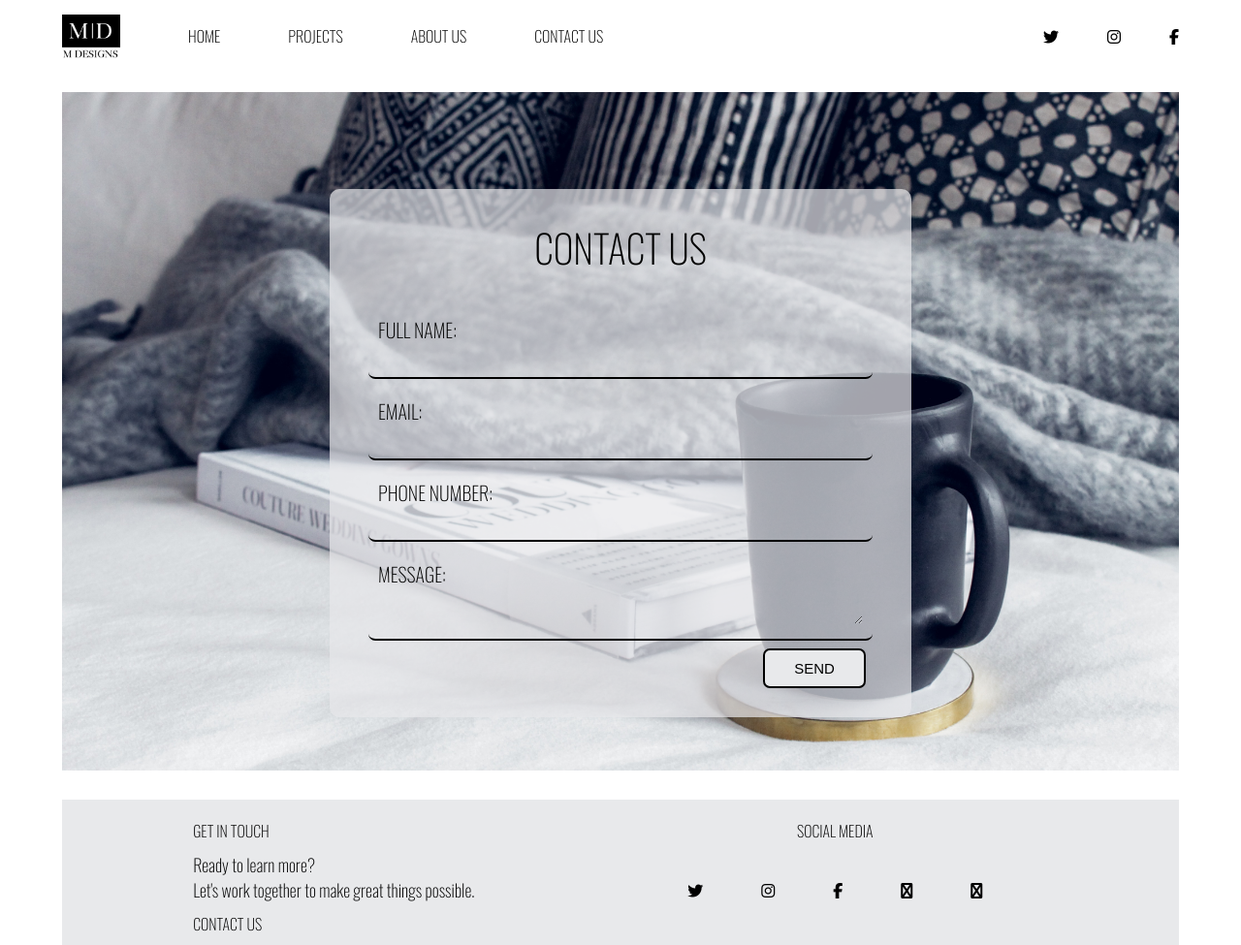
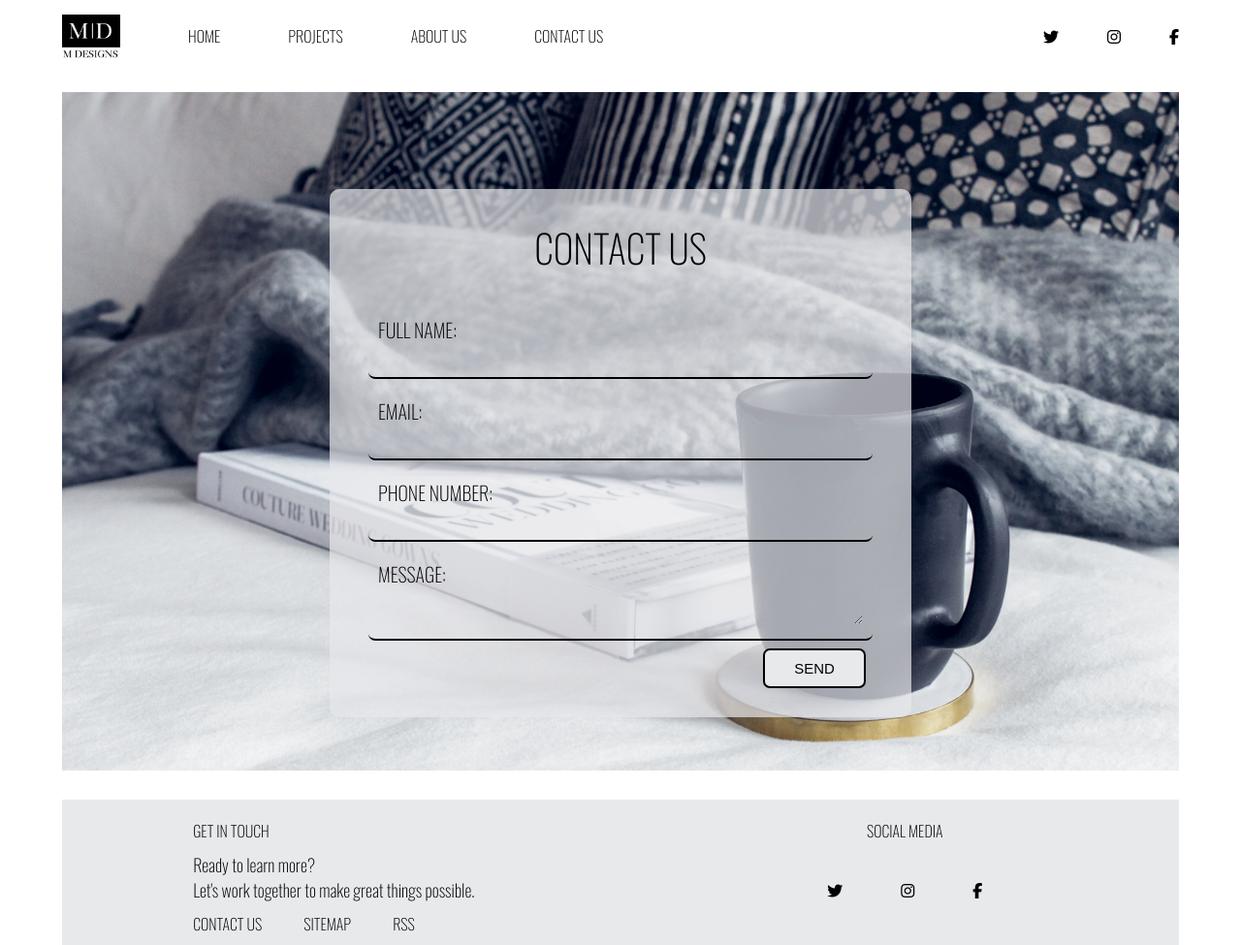
Before and after one commit to Marijana-Papic/MDesigns, a plain HTML site: page contact.html in a window 1280 px wide. Shown: the whole page at 97% size. Drawn offline with Linux system fonts and the light colour scheme.

Commit message:
Update contact.html

```diff
--- a/contact.html
+++ b/contact.html
@@ -74,7 +74,11 @@
 						<div class="tekst1">
 							<p> Ready to learn more?<br/>Let's work together to make great things possible.</p>
 						</div>
-						<div class="link-contact"> <a href="contact.html">CONTACT US</a> </div>
+						<div class="link-contact">
+							<a href="contact.html">CONTACT US</a>
+							<a href="sitemap.xml">SITEMAP</a>
+							<a href="rss.xml">RSS</a>
+						</div>
 					</div>
 					<div class="blok-desno">
 						<div class="naslov2" <h4> SOCIAL MEDIA </h4> </div>
@@ -83,8 +87,6 @@
 								<li><a href="https://twitter.com/" target="_blank"> <i class="fab fa-twitter"></i></a> </li>
 								<li><a href="https://www.instagram.com/" target="_blank" > <i class="fab fa-instagram"></i> </a> </li>
 								<li><a href="https://www.facebook.com/" target="_blank"> <i class="fab fa-facebook-f"></i> </a> </li>
-								<li><a href="https://www.facebook.com/" target="_blank"> <i class="fab fa-rss"></i> </a> </li>
-								<li><a href="https://www.facebook.com/" target="_blank"> <i class="fab fa-sitemap"></i> </a> </li>
 							</ul>
 						</div>
 					</div>
```
